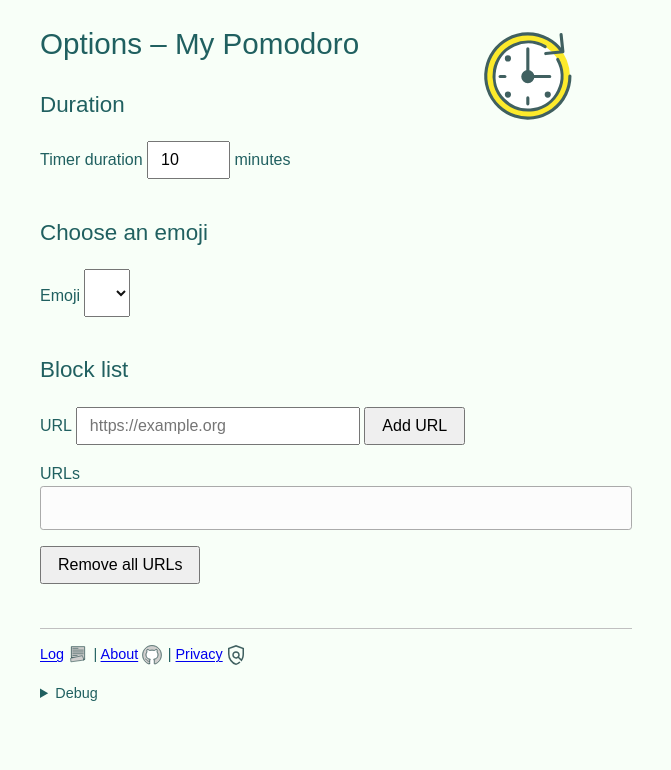
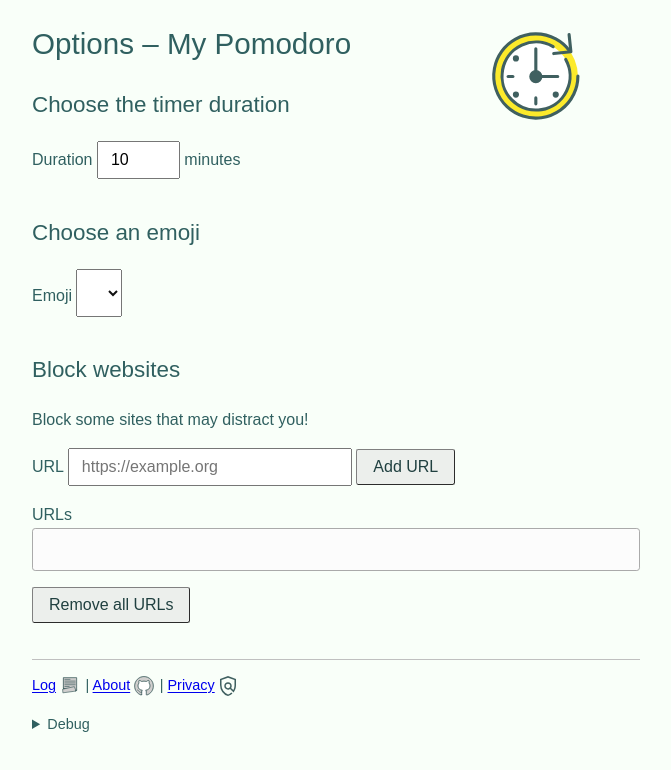
Before and after one commit to nfreear/pomodoro-browser-ext, a website: page options/options.html in a window 1280 px wide. Shown: the whole page, without its empty margins (304-975 px from the left). Drawn offline with Linux system fonts and the light colour scheme; a web font is replaced by a local one.

Commit message:
fix: Button CSS styles, etc. (#20

```diff
--- a/assets/log.css
+++ b/assets/log.css
@@ -55,7 +55,7 @@
 /* Stripes.
 */
 tbody tr:nth-child(odd) {
-  background-color: #ddd;
+  background-color: var(--my-pom-stripe-color);
 }
 
 /* Scrolling table (tbody).
--- a/assets/page.css
+++ b/assets/page.css
@@ -2,7 +2,7 @@
   Styles for options and log pages.
 */
 
-body {
+.full-page body {
   background: var(--my-pom-background-color);
   color: var(--my-pom-text-color);
   font: 1rem/1.6 sans-serif;
@@ -12,9 +12,9 @@
 }
 
 @media screen {
-  body {
+  .full-page body {
     margin: auto;
-    max-width: 37rem;
+    max-width: 38rem;
     padding: 0 1rem;
   }
 }
@@ -44,7 +44,7 @@
   X-border-bottom: 1px solid silver;
 }
 
-output {
+.full-page output {
   background-color: #fcfcfc;
   border: 1px solid #aaa;
   border-radius: .2rem;
@@ -54,8 +54,16 @@
 }
 
 button {
+  background-color: var(--my-pom-button-bg-color);
+  border: 1px outset gray;
+  border-radius: .15rem;
+  color: var(--my-pom-button-text-color);
   font-size: inherit;
   padding: .5rem 1rem;
+}
+
+button:hover {
+  background-color: var(--my-pom-button-hover-color);
 }
 
 input,
@@ -70,17 +78,17 @@
 }
 
 @media screen and (max-width: 600px) {
-  input[ type = url ],
-  button {
+  .full-page input[ type = url ],
+  .full-page button {
     display: block;
     width: 100%;
   }
 
-  button {
+  .full-page button {
     margin: .8rem 0;
   }
 
-  input[ type = url ] {
+  .full-page input[ type = url ] {
     width: 92%;
   }
 }
--- a/assets/popup.css
+++ b/assets/popup.css
@@ -2,7 +2,7 @@
   Popup styles.
 */
 
-body {
+.popup-page body {
   background: gray;
   border-radius: 1rem;
   font: 1rem/1.6 sans-serif;
@@ -13,7 +13,7 @@
 }
 
 @media screen and (max-width: 600px) {
-  body.not-gecko {
+  .popup-page body.not-gecko {
     min-width: 96vw;
     max-width: 26rem;
   }
@@ -24,16 +24,11 @@
   margin-top: 1.6rem;
 }
 
-body > div {
+.popup-page body > div {
   background: var(--my-pom-background-color);
   border-radius: .8rem;
   color: var(--my-pom-text-color);
   padding: .6rem;
-}
-
-h1 {
-  font-weight: normal;
-  line-height: 1.3;
 }
 
 output {
@@ -74,23 +69,3 @@
 .error {
   color: darkred;
 }
-
-.svg-app-icon {
-  height: var(--my-pom-icon-size);
-  width: var(--my-pom-icon-size);
-  margin-right: .1rem;
-  vertical-align: middle;
-}
-
-.svg-logo {
-  float: right;
-  margin-right: 3rem;
-  height: 3rem;
-  width: 3rem;
-}
-
-.svg-app-icon,
-.svg-logo {
-  fill: var(--my-pom-icon-color, teal);  /* currentColor; */
-  stroke: var(--my-pom-icon-color, teal);
-}
--- a/assets/variables.css
+++ b/assets/variables.css
@@ -1,8 +1,12 @@
 
 :root {
-  --my-pom-text-color: #206060; /* teal, #008080 */
+  --my-pom-text-color: #306060; /* teal, #008080 */
   --my-pom-icon-color: #406060;
-  --my-pom-background-color: #f8fff8;
+  --my-pom-background-color: #f9fff9;
+  --my-pom-button-bg-color: #ecefec; /* buttonFace, #EFEFEF */
+  --my-pom-button-hover-color: #dfe6df;
+  --my-pom-button-text-color: #204040;
+  --my-pom-stripe-color: #dfe6df;
   --my-pom-icon-size: 1.5rem;
   --my-pom-logo-size: 7rem;
   --my-pom-zoom: 1.0;
@@ -24,6 +28,10 @@
   }
 }
 
+.popup-page {
+  --my-pom-logo-size: 3rem;
+}
+
 :focus-visible {
   outline-offset: .2rem;
   outline-width: thick;
--- a/options/options.html
+++ b/options/options.html
@@ -1,5 +1,5 @@
 <!doctype html>
-<html lang="en">
+<html lang="en" class="full-page">
   <meta charset="utf-8">
   <meta name="viewport" content="width=device-width, initial-scale=1">
 
@@ -18,11 +18,11 @@
   </header>
 
   <main>
-  <h2> Duration </h2>
+  <h2> Choose the timer duration </h2>
 
   <form id="durationForm">
     <p>
-      <label>Timer duration <input name="duration" type="number" value="10" min="5" step="5" max="45"> minutes</label>
+      <label>Duration <input name="duration" type="number" value="10" min="5" step="5" max="45"> minutes</label>
     </p>
   </form>
 
@@ -34,7 +34,8 @@
     </p>
   </form>
 
-  <h2> Block list </h2>
+  <h2> Block websites </h2>
+  <p> Block some sites that may distract you! </p>
 
   <form id="blockListForm">
     <p id="addUrl">
@@ -80,6 +81,8 @@
         <button type="reset">Reset</button>
       </form>
     </p>
+
+    <p><a href="../pages/dev.html">Developer tools</a></p>
   </details>
   </footer>
 
```
Also changed, not shown: pages/index.html (+4 -1 lines), pages/log.html (+1 -1 lines).
